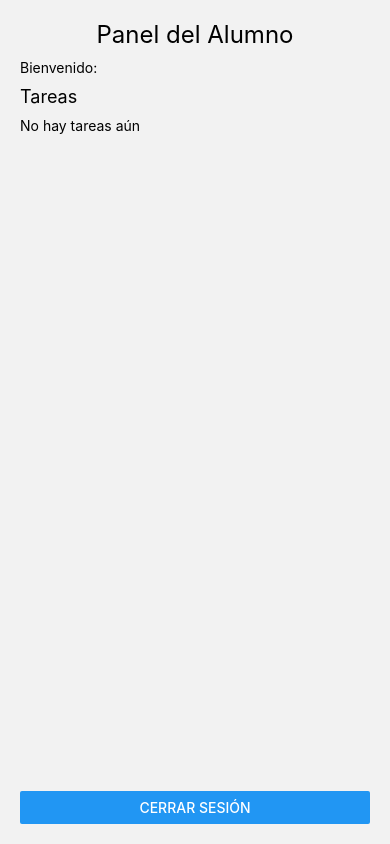
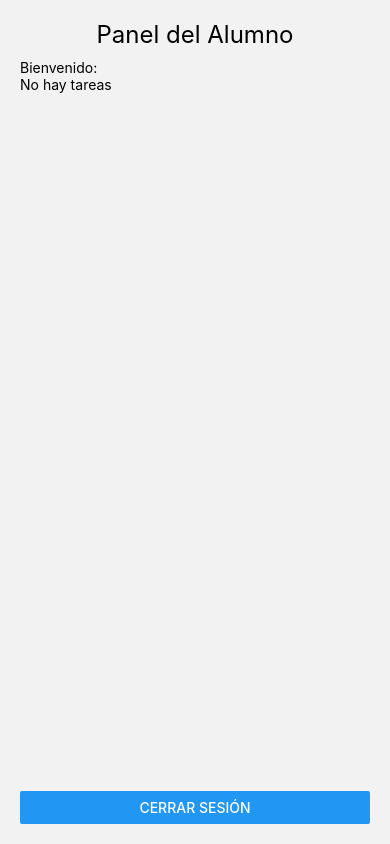
Before and after one commit to HernandezCarmonaLuisEmiliano/Notas, a React Native app: screen /Alumno in a window 390 px wide. Built offline with nearby package versions, Linux system fonts and the light colour scheme.

Commit message:
Cambiar frecuencia de recordatorios agregada, y eliminar tarea tambien

```diff
--- a/src/contexto/ContextoTareas.js
+++ b/src/contexto/ContextoTareas.js
@@ -10,8 +10,23 @@ export function ContextoTareasProvider({ children }) {
       id: Date.now().toString(),
       titulo,
       descripcion,
+      frecuencia: "Diario", // por defecto
     };
     setTareas([...tareas, nuevaTarea]);
+  };
+
+  const eliminarTarea = (id) => {
+    setTareas(tareas.filter((tarea) => tarea.id !== id));
+  };
+
+  const cambiarFrecuencia = (id, nuevaFrecuencia) => {
+    setTareas(
+      tareas.map((tarea) =>
+        tarea.id === id
+          ? { ...tarea, frecuencia: nuevaFrecuencia }
+          : tarea
+      )
+    );
   };
 
   return (
@@ -19,6 +34,8 @@ export function ContextoTareasProvider({ children }) {
       value={{
         tareas,
         agregarTarea,
+        eliminarTarea,
+        cambiarFrecuencia,
       }}
     >
       {children}
--- a/src/pantallas/PantallaAlumno.js
+++ b/src/pantallas/PantallaAlumno.js
@@ -1,18 +1,25 @@
-import { StyleSheet, View, Text, Button, FlatList } from "react-native";
+import {
+  StyleSheet,
+  View,
+  Text,
+  Button,
+  FlatList,
+} from "react-native";
 import { useContext } from "react";
 import { ContextoAuth } from "../contexto/ContextoAuth";
 import { ContextoTareas } from "../contexto/ContextoTareas";
 
 export default function PantallaAlumno({ navigation }) {
   const { usuario, cerrarSesion } = useContext(ContextoAuth);
-  const { tareas } = useContext(ContextoTareas);
+  const { tareas, cambiarFrecuencia } =
+    useContext(ContextoTareas);
+
+  const opciones = ["Diario", "Semanal", "Nunca"];
 
   return (
     <View style={estilos.contenedor}>
       <Text style={estilos.titulo}>Panel del Alumno</Text>
       <Text>Bienvenido: {usuario?.correo}</Text>
-
-      <Text style={estilos.subtitulo}>Tareas</Text>
 
       <FlatList
         data={tareas}
@@ -21,12 +28,22 @@ export default function PantallaAlumno({ navigation }) {
           <View style={estilos.tarea}>
             <Text style={estilos.tituloTarea}>{item.titulo}</Text>
             <Text>{item.descripcion}</Text>
+            <Text>Frecuencia: {item.frecuencia}</Text>
+
+            {opciones.map((opcion) => (
+              <Button
+                key={opcion}
+                title={opcion}
+                onPress={() =>
+                  cambiarFrecuencia(item.id, opcion)
+                }
+              />
+            ))}
           </View>
         )}
-        ListEmptyComponent={<Text>No hay tareas aún</Text>}
+        ListEmptyComponent={<Text>No hay tareas</Text>}
       />
 
-      <View style={estilos.boton}>
       <Button
         title="Cerrar sesión"
         onPress={() => {
@@ -35,35 +52,17 @@ export default function PantallaAlumno({ navigation }) {
         }}
       />
     </View>
-    </View>
   );
 }
 
 const estilos = StyleSheet.create({
-  contenedor: {
-    flex: 1,
-    padding: 20,
+  contenedor: { flex: 1, padding: 20 },
+  titulo: { fontSize: 24, textAlign: "center", marginBottom: 10 },
+  tarea: {
+    borderWidth: 1,
+    padding: 10,
+    marginBottom: 10,
+    borderRadius: 5,
   },
-  titulo: {
-    fontSize: 24,
-    marginBottom: 10,
-    textAlign: "center",
-  },
-  subtitulo: {
-    fontSize: 18,
-    marginVertical: 10,
-  },
-  tarea: {
-    padding: 10,
-    borderWidth: 1,
-    borderColor: "#ccc",
-    borderRadius: 5,
-    marginBottom: 10,
-  },
-  tituloTarea: {
-    fontWeight: "bold",
-  },
-  boton: {
-    marginTop: 20,
-  },
+  tituloTarea: { fontWeight: "bold" },
 });
--- a/src/pantallas/PantallaMaestro.js
+++ b/src/pantallas/PantallaMaestro.js
@@ -12,14 +12,14 @@ import { ContextoTareas } from "../contexto/ContextoTareas";
 
 export default function PantallaMaestro({ navigation }) {
   const { usuario, cerrarSesion } = useContext(ContextoAuth);
-  const { tareas, agregarTarea } = useContext(ContextoTareas);
+  const { tareas, agregarTarea, eliminarTarea } =
+    useContext(ContextoTareas);
 
   const [titulo, setTitulo] = useState("");
   const [descripcion, setDescripcion] = useState("");
 
   const crearTarea = () => {
     if (!titulo || !descripcion) return;
-
     agregarTarea(titulo, descripcion);
     setTitulo("");
     setDescripcion("");
@@ -28,9 +28,7 @@ export default function PantallaMaestro({ navigation }) {
   return (
     <View style={estilos.contenedor}>
       <Text style={estilos.titulo}>Panel del Maestro</Text>
-      <Text style={estilos.texto}>
-        Bienvenido: {usuario?.correo}
-      </Text>
+      <Text>Bienvenido: {usuario?.correo}</Text>
 
       <Text style={estilos.subtitulo}>Nueva tarea</Text>
 
@@ -59,12 +57,17 @@ export default function PantallaMaestro({ navigation }) {
           <View style={estilos.tarea}>
             <Text style={estilos.tituloTarea}>{item.titulo}</Text>
             <Text>{item.descripcion}</Text>
+
+            <Button
+              title="Eliminar"
+              color="red"
+              onPress={() => eliminarTarea(item.id)}
+            />
           </View>
         )}
-        ListEmptyComponent={<Text>No hay tareas aún</Text>}
+        ListEmptyComponent={<Text>No hay tareas</Text>}
       />
 
-      <View style={estilos.boton}>
       <Button
         title="Cerrar sesión"
         onPress={() => {
@@ -73,46 +76,24 @@ export default function PantallaMaestro({ navigation }) {
         }}
       />
     </View>
-    </View>
   );
 }
 
 const estilos = StyleSheet.create({
-  contenedor: {
-    flex: 1,
-    padding: 20,
-  },
-  titulo: {
-    fontSize: 24,
-    marginBottom: 10,
-    textAlign: "center",
-  },
-  subtitulo: {
-    fontSize: 18,
-    marginVertical: 10,
-  },
-  texto: {
-    textAlign: "center",
-    marginBottom: 10,
-  },
+  contenedor: { flex: 1, padding: 20 },
+  titulo: { fontSize: 24, textAlign: "center", marginBottom: 10 },
+  subtitulo: { fontSize: 18, marginVertical: 10 },
   input: {
     borderWidth: 1,
-    borderColor: "#ccc",
     padding: 10,
     marginBottom: 10,
     borderRadius: 5,
   },
   tarea: {
+    borderWidth: 1,
     padding: 10,
-    borderWidth: 1,
-    borderColor: "#ccc",
+    marginBottom: 10,
     borderRadius: 5,
-    marginBottom: 10,
   },
-  tituloTarea: {
-    fontWeight: "bold",
-  },
-  boton: {
-    marginTop: 20,
-  },
+  tituloTarea: { fontWeight: "bold" },
 });
```
Lines whose indentation alone changed are shown as unchanged.
